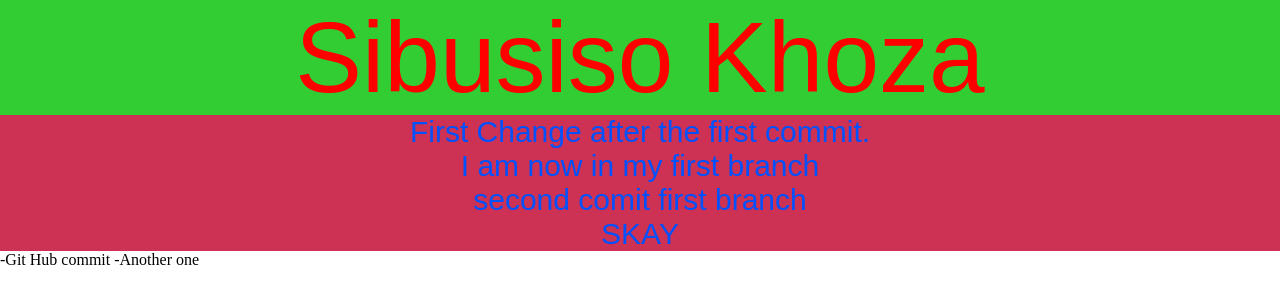
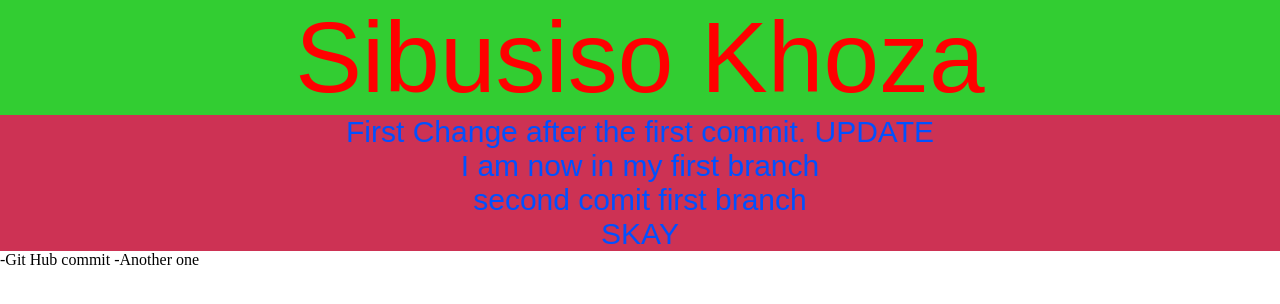
Before and after one commit to SibusisoKhoza/commands-repo-test, a plain HTML site: page index.html in a window 1280 px wide. Drawn offline with Linux system fonts and the light colour scheme.

Commit message:
local test to psuh

```diff
--- a/index.html
+++ b/index.html
@@ -26,7 +26,7 @@
 </head>
 <body>
     <h1>Sibusiso Khoza</h1>
-    <center><p>First Change after the first commit.</p></center>
+    <center><p>First Change after the first commit. UPDATE</p></center>
     <center><p>I am now in my first branch</p></center>
     <center><p>second comit first branch</p></center>
     <center><p>SKAY</p></center>
```
